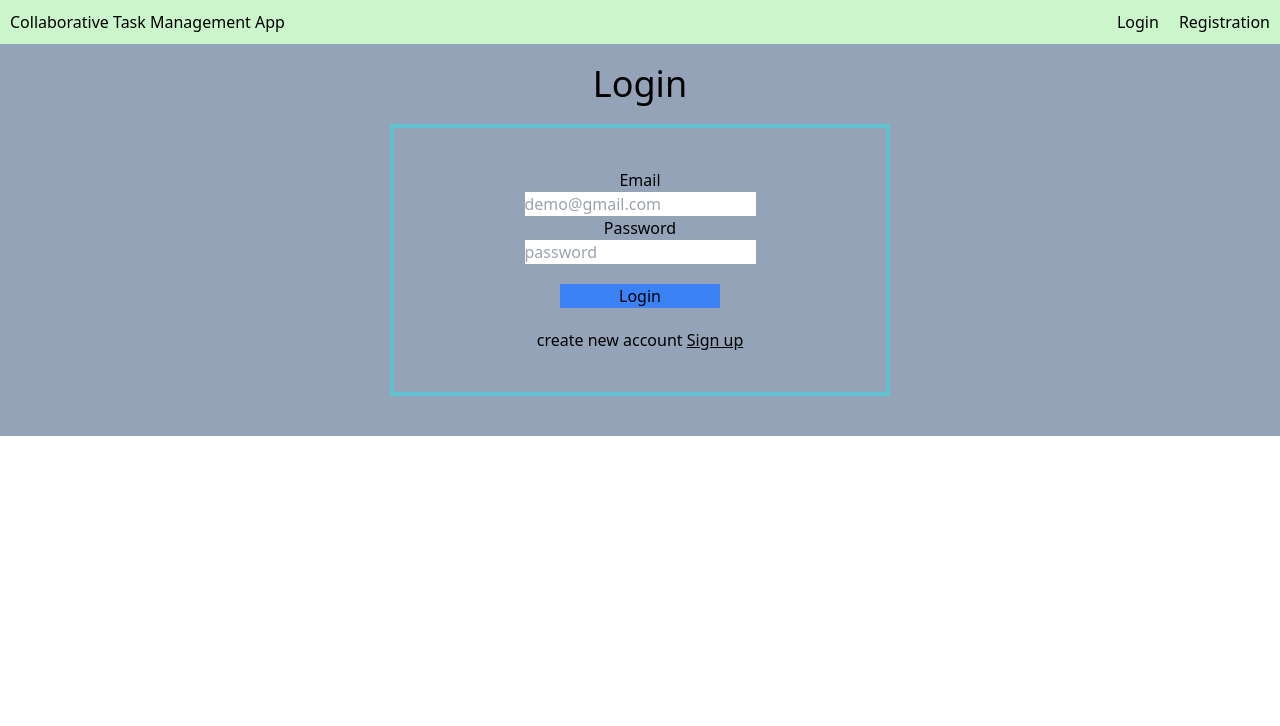
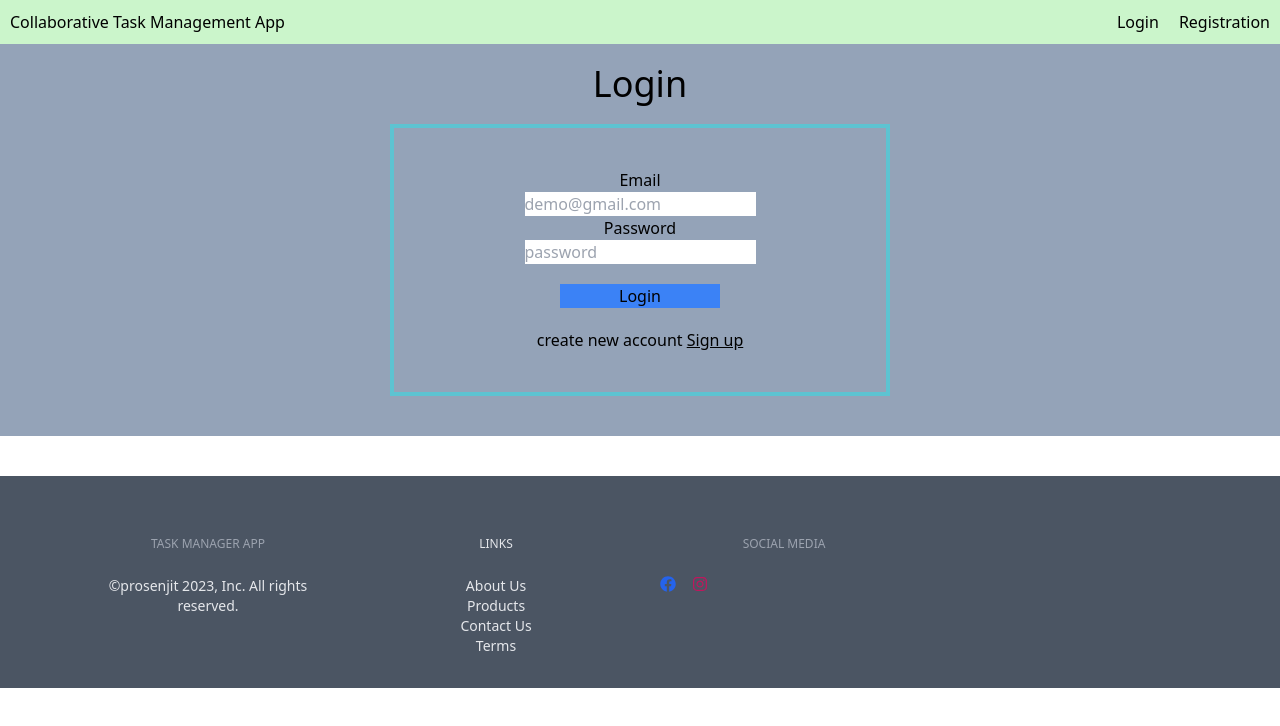
Before and after one commit to PPProsenjit/task-manager, a React (Create React App) app: page / in a window 1280 px wide. Shown: the top 726 px of the page. Built offline with nearby package versions, Linux system fonts and the light colour scheme.

Commit message:
header for admin login and nav show tasks page

```diff
--- a/package.json
+++ b/package.json
@@ -10,8 +10,10 @@
     "match-sorter": "^6.3.1",
     "react": "^18.2.0",
     "react-dom": "^18.2.0",
+    "react-icons": "^4.11.0",
     "react-router-dom": "^6.15.0",
     "react-scripts": "5.0.1",
+    "save": "^2.9.0",
     "sort-by": "^1.2.0",
     "web-vitals": "^2.1.4"
   },
--- a/src/App.css
+++ b/src/App.css
@@ -1,38 +1,4 @@
 .App {
   text-align: center;
+  height: 100%;
 }
-
-.App-logo {
-  height: 40vmin;
-  pointer-events: none;
-}
-
-@media (prefers-reduced-motion: no-preference) {
-  .App-logo {
-    animation: App-logo-spin infinite 20s linear;
-  }
-}
-
-.App-header {
-  background-color: #282c34;
-  min-height: 100vh;
-  display: flex;
-  flex-direction: column;
-  align-items: center;
-  justify-content: center;
-  font-size: calc(10px + 2vmin);
-  color: white;
-}
-
-.App-link {
-  color: #61dafb;
-}
-
-@keyframes App-logo-spin {
-  from {
-    transform: rotate(0deg);
-  }
-  to {
-    transform: rotate(360deg);
-  }
-}
--- a/src/App.js
+++ b/src/App.js
@@ -2,12 +2,14 @@
 import { Outlet } from 'react-router-dom';
 import './App.css';
 import Header from './Component/Header/Header';
+import Footer from './Component/Footer/Footer';
 
 function App() {
   return (
-    <div className="App">
+    <div className='App'>
       <Header></Header>
       <Outlet></Outlet>
+      <Footer></Footer>
     </div>
   );
 }
--- a/src/Component/AuthProvider/AuthProvider.js
+++ /dev/null
@@ -1,28 +0,0 @@
-import { createContext, useEffect, useState } from "react";
-
-export const UserContext = createContext();
-
-const AuthProvider = ({ children }) => {
-  const [loading, setLoading] = useState(true);
-  const [signIn, setSignIn] = useState(true);
-
-  const user = localStorage.getItem("user") && JSON.parse(localStorage.getItem("user"));
-
-
-  useEffect(() => {
-    if (user) {
-      setLoading(false);
-    } else {
-      setSignIn(true);
-      setLoading(false);
-    }
-  }, [user, signIn]);
-
-  return (
-    <UserContext.Provider value={{  signIn, setSignIn, loading }}>
-      {children}
-    </UserContext.Provider>
-  );
-};
-
-export default AuthProvider;
--- /dev/null
+++ b/src/Component/Footer/Footer.js
@@ -0,0 +1,85 @@
+import React from "react";
+import {
+  FaFacebook,
+  FaInstagram,
+  FaCcVisa,
+  FaCcMastercard,
+} from "react-icons/fa";
+import { Link } from "react-router-dom";
+
+const Footer = () => {
+  return (
+    <footer className="bg-gray-600 sm:mt-10 pt-10 mt-0">
+      <div className="max-w-6xl m-auto text-gray-200 flex flex-wrap justify-left">
+        <div className="p-5 w-1/2 sm:w-4/12 md:w-3/12">
+          <div className="text-xs uppercase text-gray-400 font-medium mb-6">
+            Task Manager App
+          </div>
+          <p className="my-3 block text-gray-200 text-sm">
+            ©prosenjit 2023, Inc. All rights reserved.
+          </p>
+        </div>
+        <div className="p-5 w-1/2 sm:w-4/12 md:w-3/12">
+          <div className="text-xs uppercase text-gray-200 font-medium mb-6">
+            Links
+          </div>
+          <ul className="my-3">
+            <li>
+              <Link
+                to="/about"
+                className="text-gray-200 hover:text-green-500 text-sm block"
+              >
+                About Us
+              </Link>
+            </li>
+            <li>
+              <Link
+                to="/products"
+                className="text-gray-200 hover:text-green-500 text-sm block"
+              >
+                Products
+              </Link>
+            </li>
+            <li>
+              <Link
+                to="/contact"
+                className="text-gray-200 hover:text-green-500 text-sm block"
+              >
+                Contact Us
+              </Link>
+            </li>
+            <li>
+              <Link
+                to="#"
+                className="text-gray-200 hover:text-green-500 text-sm block"
+              >
+                Terms
+              </Link>
+            </li>
+          </ul>
+        </div>
+
+        <div className="p-5 w-1/2 sm:w-4/12 md:w-3/12">
+          <div className="text-xs uppercase text-gray-400 font-medium mb-6">
+            Social Media
+          </div>
+          <ul className="flex -ml-2">
+            <li className="px-2">
+              <Link href="#" className="text-gray-500 hover:text-green-500">
+                <FaFacebook className="text-blue-600" />
+              </Link>
+            </li>
+
+            <li className="px-2">
+              <Link to="#" className="text-gray-500 hover:text-green-500">
+                <FaInstagram className="text-pink-700" />
+              </Link>
+            </li>
+          </ul>
+        </div>
+      </div>
+    </footer>
+  );
+};
+
+export default Footer;
--- a/src/Component/Header/Header.js
+++ b/src/Component/Header/Header.js
@@ -1,11 +1,9 @@
 import React, { useContext } from 'react';
 import { Link, useNavigate } from 'react-router-dom';
-import './Header.css'
-import { UserContext } from '../AuthProvider/AuthProvider';
+import './Header.css';
 import { getUserLoginEmail } from '../../utilities/Database';
 const Header = () => {
     //state to manage user data and authentication
-    // const {user, logout} = useContext(UserContext);
     const navigate = useNavigate();
 
     const email = getUserLoginEmail();
@@ -22,9 +20,10 @@ const Header = () => {
                 {
                     email ?
                         <>
-                            <Link>My tasks </Link>
+                            {
+                                (email === "admin@gmail.com") ? <Link to='/tasks'>Employee Tasks</Link>:<Link to ="/userTasks">My tasks </Link>
+                            }
                             <Link onClick={handleLogout}>Logout</Link>
-
                             <div className="flex items-center md:order-2">
                                 <button type="button" className="flex mr-3 text-sm bg-gray-800 rounded-full md:mr-0 focus:ring-4 focus:ring-gray-300 dark:focus:ring-gray-600" id="user-menu-button" aria-expanded="false" data-dropdown-toggle="user-dropdown" data-dropdown-placement="bottom">
                                     <span className="sr-only">Welcome</span>
--- a/src/Component/Login/Login.js
+++ b/src/Component/Login/Login.js
@@ -9,10 +9,9 @@ const Login = () => {
         const email = event.target.email.value;
         const password = event.target.password.value;
         loginFromDb(email,password ,navigate);
-        console.log(loginFromDb(email,password ,navigate));
     }
     return (
-        <div className='signup flex items-center justify-center bg-slate-400 '>
+        <div className='signup flex items-center justify-center bg-slate-400 h-full mb-0'>
             <div>
                 <h2 className='text-4xl'>Login</h2>
                 <form onSubmit={handelLogin} className='signup-container p-10 '>
--- /dev/null
+++ b/src/Component/PrivateRoute/PrivateRoute.js
@@ -0,0 +1,17 @@
+import React from "react";
+import { Navigate, useLocation } from "react-router-dom";
+import { getUserLoginEmail } from "../../utilities/Database";
+
+const PrivateRoute = ({ children }) => {
+
+    const user = getUserLoginEmail();
+  const location = useLocation();
+
+  if (!user) {
+    return <Navigate to="/login" state={{ from: location }} replace />;
+  }
+
+  return children;
+};
+
+export default PrivateRoute;
--- a/src/utilities/Database.js
+++ b/src/utilities/Database.js
@@ -24,7 +24,6 @@ const addToDb = (name, email, password, details, file) => {
 const loginFromDb = (email, password, navigate) => {
     let userRecord = new Array();
     let user = {};
-    let trueData
     userRecord = JSON.parse(localStorage.getItem('users-info')) ? JSON.parse(localStorage.getItem('users-info')) : [];
     user = JSON.parse(localStorage.getItem('user')) ? JSON.parse(localStorage.getItem('user')) : [];
     if (userRecord.some((value) => { return value.email === email && value.password === password })) {
```
Also changed, not shown: src/index.js (+5 -4 lines), 1 other file (tests, documents, lock files or other folders).
